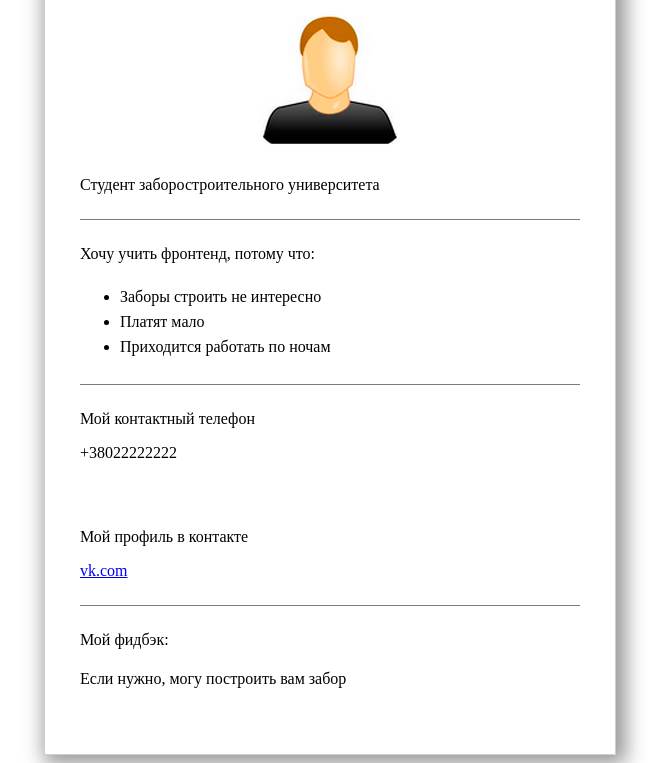
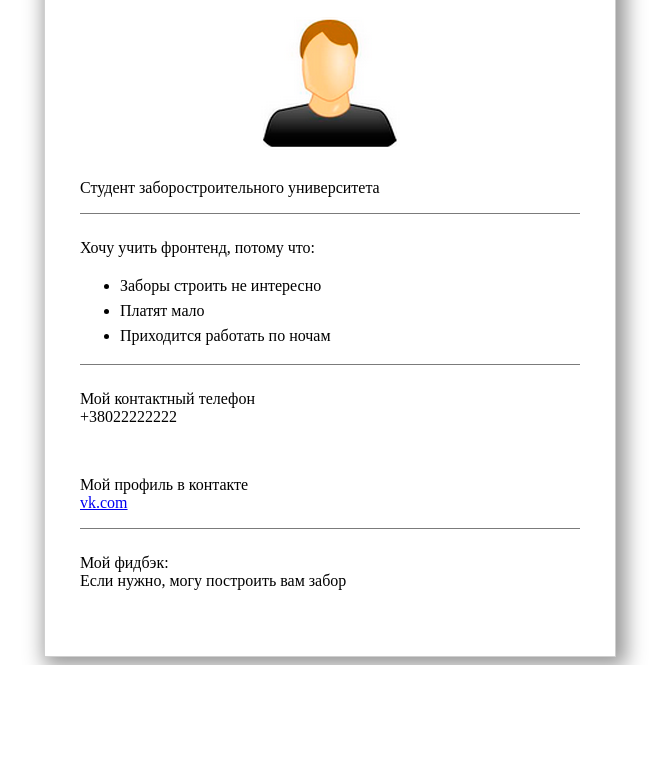
Before and after one commit to Marokasi/marokasi.github.io, a plain HTML site: page ht1/index.html in a window 1280 px wide. Shown: the part 136-899 px from the top of the page, without its empty margins (310-979 px from the left). After the commit the page ends 801 px from the top, so only its background shows below. Drawn offline with Linux system fonts and the light colour scheme.

Commit message:
firs changes

```diff
--- a/ht1/css/style.css
+++ b/ht1/css/style.css
@@ -1,10 +1,13 @@
 /*@import "reset.css";*/
 
 body{
+    background-color: #fff;
     font-family: 'Times New Roman', sans-serif;
 
 }
-.division-line{
+.pers-info,
+.motivation,
+.contacts{
     margin: 25px 0;
     border-bottom: 1px solid #7B7B7B;
 }
@@ -26,11 +29,11 @@ img{
 li{
     line-height: 25px;
 }
-h4{
-    font-weight: 400;
+
+span{
+    display:block;
 }
-span{
-    display: inline-block;
+.phone{
     margin-bottom: 50px;
 }
 a{
--- a/ht1/index.html
+++ b/ht1/index.html
@@ -8,24 +8,26 @@
 </head>
 <body>
 <div class ="wrapper">
+    <div class ="pers-info">
         <h1>Иванов Иван Иванович</h1>
         <img src="img/ho.png" alt="Personal Photo">
         <p>Студент заборостроительного университета</p>
-    <div class ="division-line"></div>
-    <h4>Хочу учить фронтенд, потому что:</h4>
+    </div>
+    <div class="motivation">
+        <p>Хочу учить фронтенд, потому что:</p>
         <ul>
             <li>Заборы строить не интересно</li>
             <li>Платят мало</li>
             <li>Приходится работать по ночам</li>
         </ul>
-    <div class ="division-line"></div>
-    <p>Мой контактный телефон</p>
-    <span>+38022222222</span>
-    <p>Мой профиль в контакте</p>
-    <a href="http://vk.com">vk.com</a>
-    <div class ="division-line"></div>
-    <h4>Мой фидбэк:</h4>
-    <p>Если нужно, могу построить вам забор</p>
+    </div>
+    <div class="contacts">
+        <p>Мой контактный телефон <span class ="phone">+38022222222</span></p>
+        <p>Мой профиль в контакте <span><a href="http://vk.com">vk.com</a></span></p>
+    </div>
+    <div class="feedback">
+        <p>Мой фидбэк: <span>Если нужно, могу построить вам забор</span></p>
+    </div>
 </div>
 </body>
 </html>
```
Lines whose indentation alone changed are shown as unchanged.
